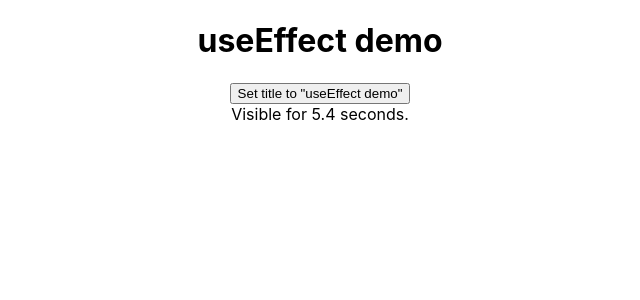
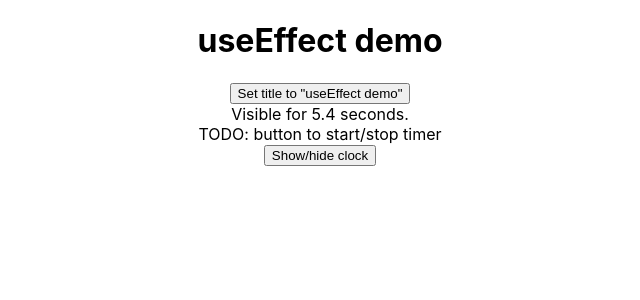
Before and after one commit to jayashreeiths/14-use-effect-1, a React (Create React App) app: page / in a window 1280 px wide. Shown: the top 300 px of the page, without its empty margins (320-960 px from the left). Built offline with nearby package versions, Linux system fonts and the light colour scheme.

Commit message:
Cleaned up code

```diff
--- a/src/App.tsx
+++ b/src/App.tsx
@@ -1,14 +1,18 @@
+import { useState } from 'react'
 import ChangeTitle from './components/effects/ChangeTitle'
 import Clock from './components/effects/Clock'
 import './App.css';
 
 function App() {
+    const [showClock, setShowClock] = useState(true)
+
     return (
         <div className="App">
             <h1> useEffect demo </h1>
             <main>
                 <ChangeTitle />
-                <Clock />
+                {showClock ? <Clock /> : null}
+                <button onClick={() => setShowClock(!showClock)}> Show/hide clock </button>
             </main>
 
         </div>
--- a/src/components/effects/Clock.tsx
+++ b/src/components/effects/Clock.tsx
@@ -7,16 +7,18 @@ const Clock = () => {
 
 	// // Closure
 	useEffect(() => {
-		if( time === 0 ) {
-			setInterval(() => {
-				setTime(oldTime => oldTime + INTERVAL/1000)
-			}, INTERVAL)
-		}
-	}, [time])
+		const intervalId = setInterval(() => {
+			setTime(oldTime => oldTime + INTERVAL/1000)
+		}, INTERVAL)
+
+		const cancelFunction = () => clearInterval(intervalId)
+		return cancelFunction
+	}, [])
 
 	return (
 		<div>
-		Visible for {time.toFixed(1)} seconds.
+		Visible for {time.toFixed(1)} seconds. <br/>
+		TODO: button to start/stop timer
 		</div>
 	)
 }
```
